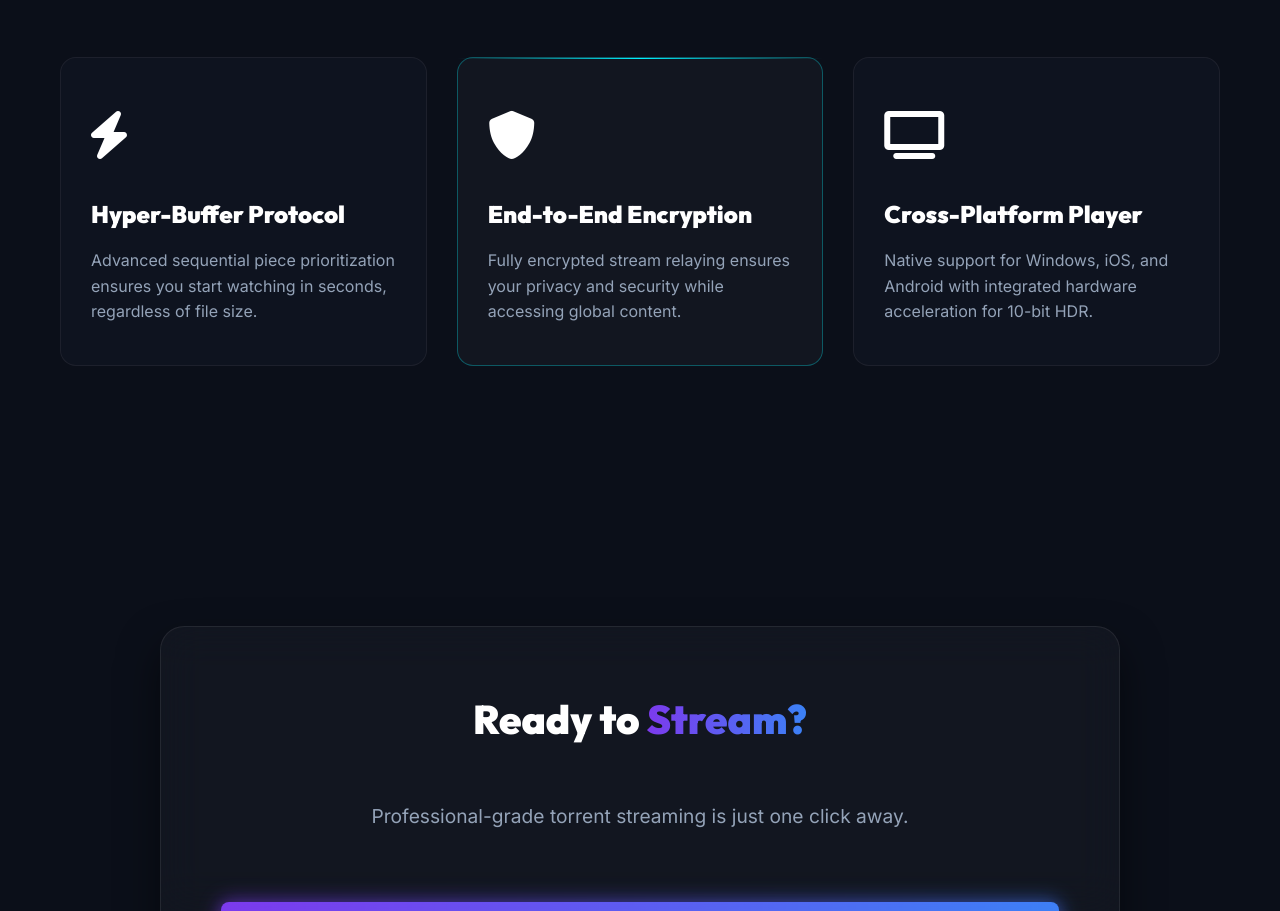
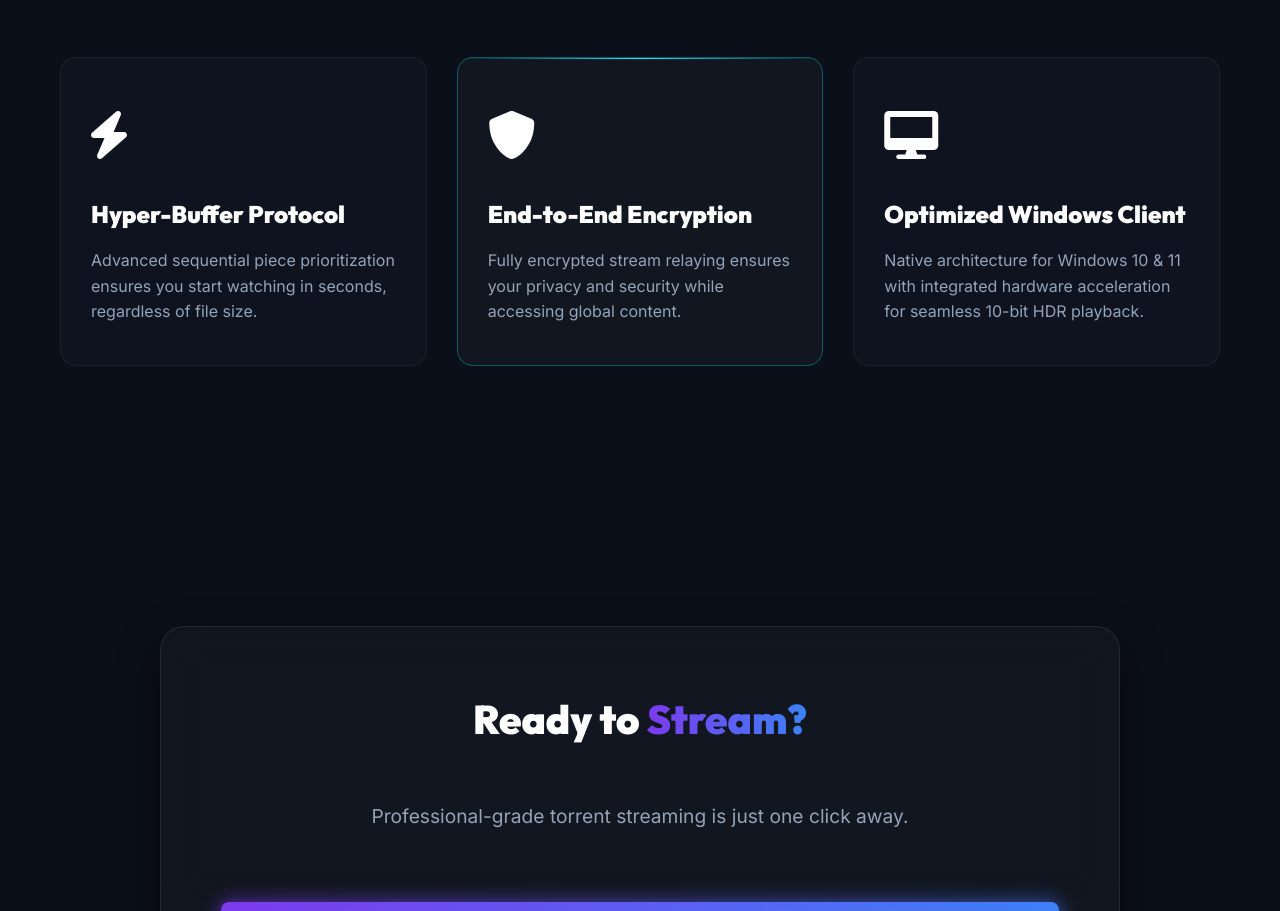
Before and after one commit to euBiZaRe/aerobyte-website, a website: page torrent-streaming.html in a window 1280 px wide. Shown: the part 967-1878 px from the top of the page. Drawn offline with Linux system fonts and the light colour scheme; no server answers.

Commit message:
Refactor: Updated Torrent Streaming page to specify Windows-only support

```diff
--- a/torrent-streaming.html
+++ b/torrent-streaming.html
@@ -81,9 +81,9 @@
                 <p>Fully encrypted stream relaying ensures your privacy and security while accessing global content.</p>
             </div>
             <div class="feature-card">
-                <div class="feature-icon"><i class="fas fa-tv"></i></div>
-                <h3>Cross-Platform Player</h3>
-                <p>Native support for Windows, iOS, and Android with integrated hardware acceleration for 10-bit HDR.</p>
+                <div class="feature-icon"><i class="fas fa-desktop"></i></div>
+                <h3>Optimized Windows Client</h3>
+                <p>Native architecture for Windows 10 & 11 with integrated hardware acceleration for seamless 10-bit HDR playback.</p>
             </div>
         </div>
     </section>
```
